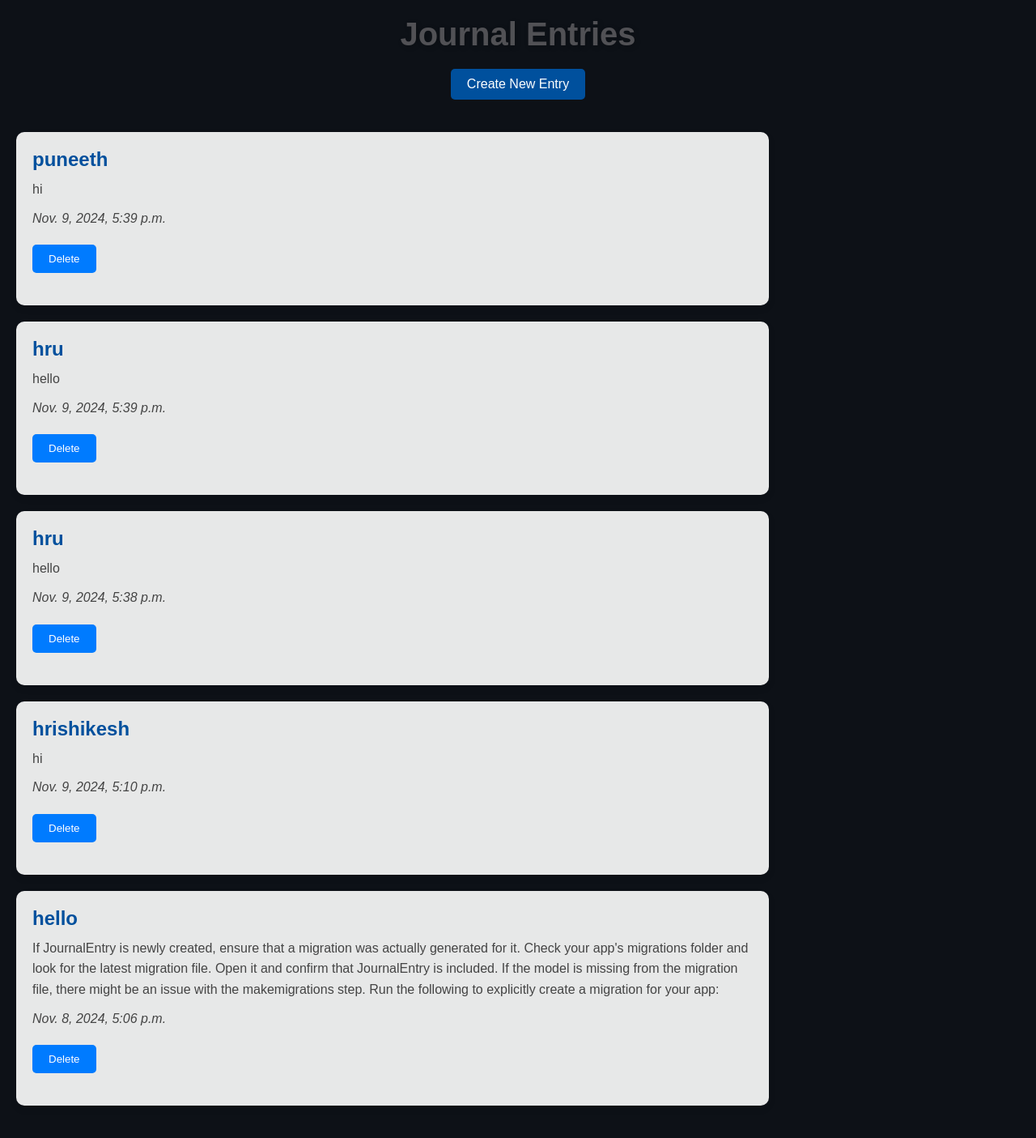
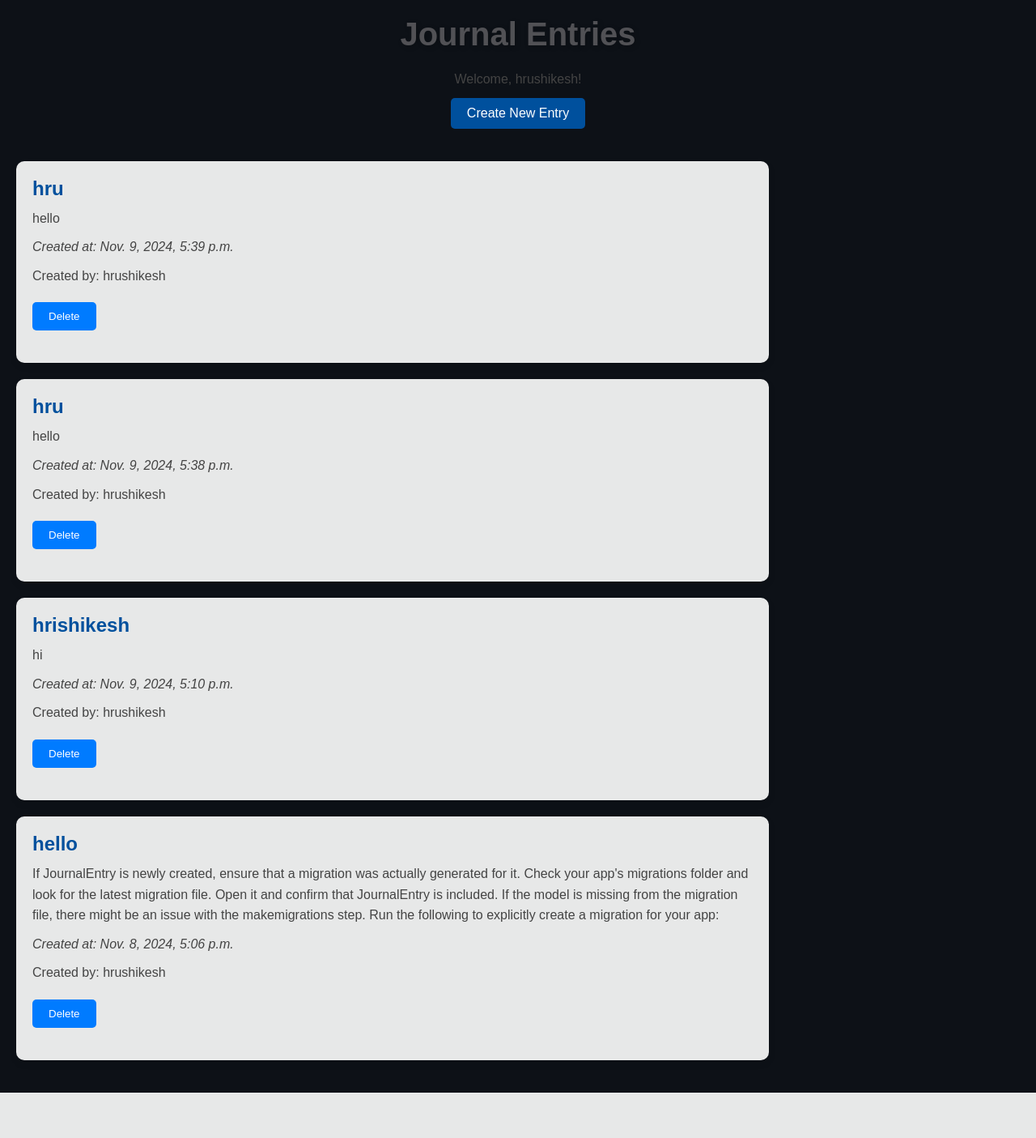
Before and after one commit to hrushikeshmattapally/ad_15, a Django app: page /journal/ in a window 1280 px wide. Shown: the whole page at 81% size. After the commit the page ends 1349 px from the top, so only its background shows below. Run offline with Django 5.2, Linux system fonts and the light colour scheme; a user stored in the database is signed in; data comes from the database, SQL or seed files in the repository; both versions use the stored data as it was after the commit.

Commit message:
user data problem solved

```diff
--- a/application_15/myapp_15/models.py
+++ b/application_15/myapp_15/models.py
@@ -1,9 +1,10 @@
 from django.db import models
-
+from django.contrib.auth.models import User
 # Create your models here.
 from django.utils import timezone
 
 class JournalEntry(models.Model):
+    user = models.ForeignKey(User, on_delete=models.CASCADE)
     title = models.CharField(max_length=200)
     content = models.TextField()
     created_at = models.DateTimeField(default=timezone.now)
--- a/application_15/myapp_15/templates/accounts/journal_list.html
+++ b/application_15/myapp_15/templates/accounts/journal_list.html
@@ -7,13 +7,23 @@
 </head>
 <body>
     <h1>Journal Entries</h1>
+
+    <!-- Displaying logged-in user information -->
+    <p>Welcome, {{ request.user.username }}!</p>
+
+    <!-- Link to create a new journal entry -->
     <a href="{% url 'journal_create' %}">Create New Entry</a>
+
     <div class="journal-entry-container">
         {% for entry in entries %}
             <div class="journal-card">
                 <h2 class="H2">{{ entry.title }}</h2>
                 <p>{{ entry.content }}</p>
-                <p><em>{{ entry.created_at }}</em></p>
+                <p><em>Created at: {{ entry.created_at }}</em></p>
+
+                <!-- Add user info to each entry if necessary -->
+                <p>Created by: {{ entry.user.username }}</p> <!-- Display the user who created this entry -->
+
                 <form method="post" action="{% url 'journal_delete' entry.pk %}">
                     {% csrf_token %}
                     <button type="submit">Delete</button>
--- a/application_15/myapp_15/views.py
+++ b/application_15/myapp_15/views.py
@@ -53,14 +53,17 @@
     return render(request, 'index.html')
 @login_required
 def journal_list(request):
-    entries = JournalEntry.objects.all().order_by('-created_at')
+    entries = JournalEntry.objects.filter(user=request.user).order_by('-created_at')
     return render(request, 'accounts/journal_list.html', {'entries': entries})
 @login_required
 def journal_create(request):
     if request.method == 'POST':
         form = JournalEntryForm(request.POST)
         if form.is_valid():
-            form.save()
+            # Ensure the user is assigned to the journal entry
+            journal_entry = form.save(commit=False)  # Don't save yet, to add the user
+            journal_entry.user = request.user  # Set the logged-in user as the owner
+            journal_entry.save()  # Now save the journal entry
             return redirect('journal_list')
     else:
         form = JournalEntryForm()
```
Also changed, not shown: application_15/db.sqlite3, application_15/myapp_15/migrations/0002_journalentry_user.py (added).
